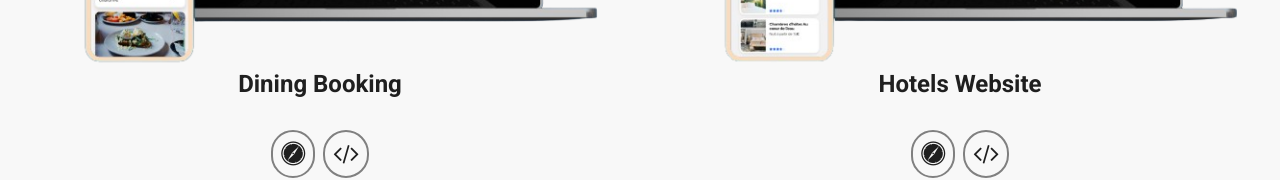
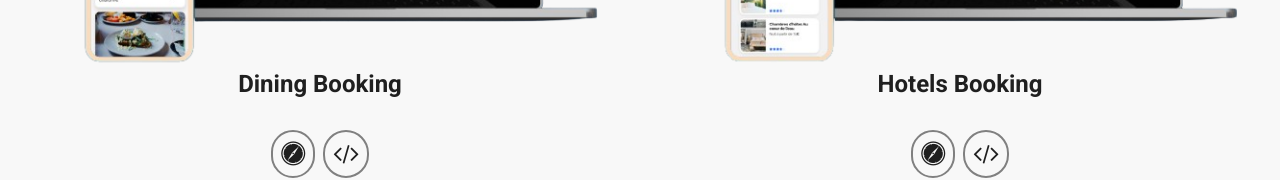
Before and after one commit to Miaoday/portfolio, a React (Create React App) app: page /portfolio/gallery in a window 1280 px wide. Shown: the part 346-526 px from the top of the page. Built offline with nearby package versions, Linux system fonts and the light colour scheme; the HTML template or start-up script is replaced by a standard one.

Commit message:
updat info

```diff
--- a/src/info/Info.js
+++ b/src/info/Info.js
@@ -87,7 +87,7 @@ export const info = {
          image: mock1
       },
       {
-         title: "Hotels Website",
+         title: "Hotels Booking",
          live: "https://miaoday.github.io/p3_Booki/",
          source: "https://github.com/Miaoday/p3_Booki",
          image: mock2
```
